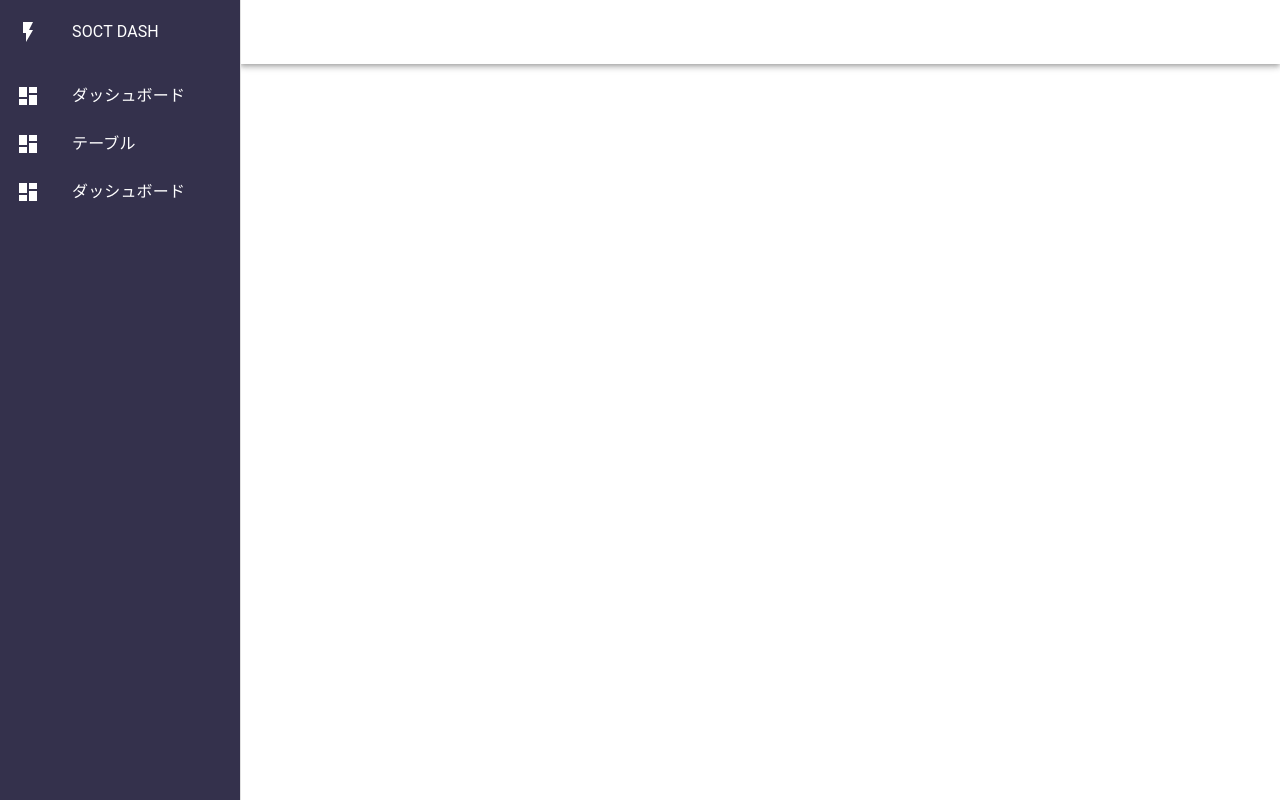
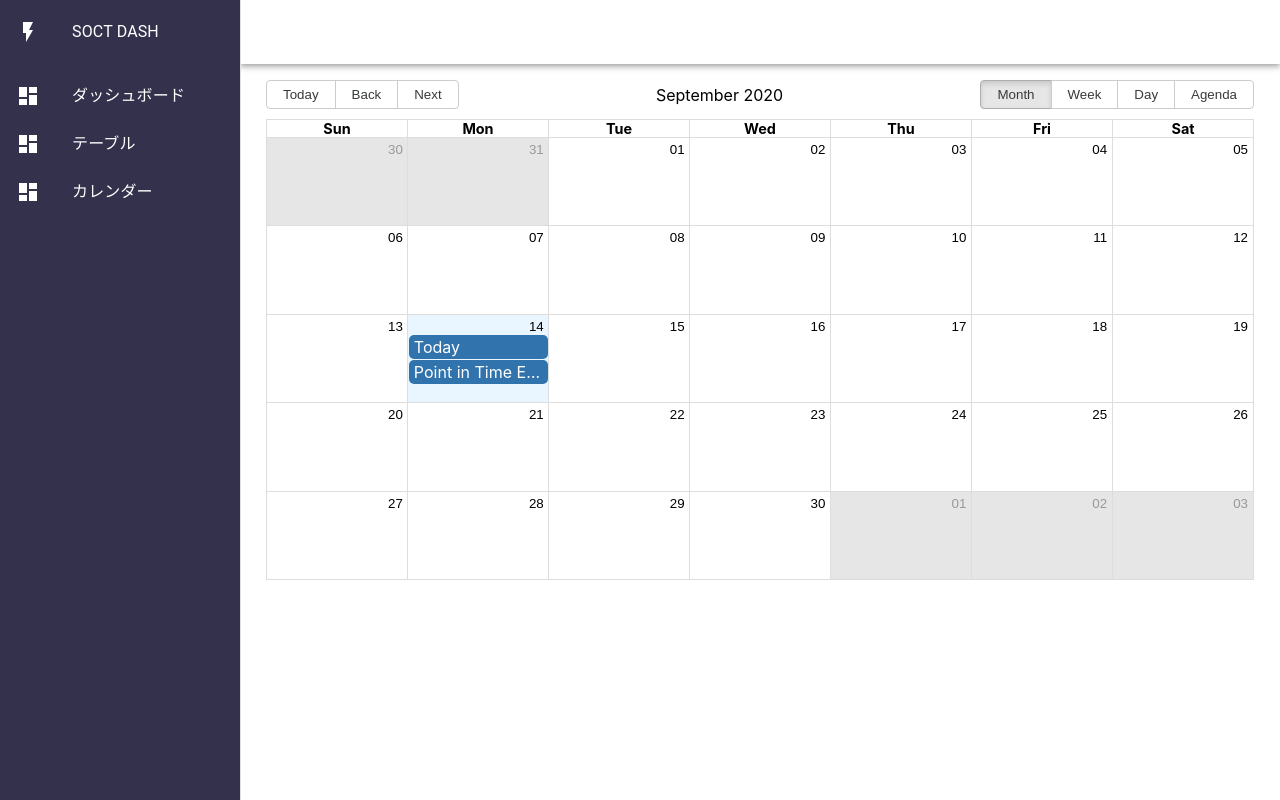
Before and after one commit to soctllc/dash-ui, a React (Create React App) app in the folder web-app/: page /calendar in a window 1280 px wide. Built offline with nearby package versions, Linux system fonts and the light colour scheme.

Commit message:
カレンダー表示

```diff
--- a/web-app/package.json
+++ b/web-app/package.json
@@ -9,7 +9,9 @@
     "@testing-library/jest-dom": "^4.2.4",
     "@testing-library/react": "^9.5.0",
     "@testing-library/user-event": "^7.2.1",
+    "moment": "^2.28.0",
     "react": "^16.13.1",
+    "react-big-calendar": "^0.27.0",
     "react-dom": "^16.13.1",
     "react-router-dom": "^5.2.0",
     "react-scripts": "3.4.3",
--- a/web-app/public/index.html
+++ b/web-app/public/index.html
@@ -29,6 +29,9 @@
   <body>
     <noscript>You need to enable JavaScript to run this app.</noscript>
     <div id="root"></div>
+    <!-- Start of pineal Zendesk Widget script -->
+<script id="ze-snippet" src="https://static.zdassets.com/ekr/snippet.js?key=fd62205a-53fa-4fd8-9469-122fa11c758e"> </script>
+<!-- End of pineal Zendesk Widget script -->
     <!--
       This HTML file is a template.
       If you open it directly in the browser, you will see an empty page.
--- /dev/null
+++ b/web-app/src/components/molecules/Calendar.js
@@ -0,0 +1,27 @@
+import React from 'react';
+import { Calendar, momentLocalizer } from 'react-big-calendar'
+import moment from 'moment'
+import 'react-big-calendar/lib/css/react-big-calendar.css'
+import styled from "styled-components"
+
+const localizer = momentLocalizer(moment)
+
+export const BasicCalendar = (props) => {
+  const events = props.events ? props.events : [];
+  return (
+    <Div>
+      <Calendar
+        selectable
+        localizer={localizer}
+        events={events}
+        startAccessor="start"
+        endAccessor="end"
+        style={{ height: 500,margin:10 }}
+      />
+    </Div>
+  )
+}
+
+const Div = styled.div`
+  margin:${props => props.theme.spacing(2)}px;
+`
--- /dev/null
+++ b/web-app/src/components/pages/CalendarPage.js
@@ -0,0 +1,13 @@
+import React from 'react';
+import {BasicCalendar} from '../molecules/Calendar';
+import eventData from '../../demo/eventData';
+
+const CalendarPage = () => {
+  return(
+    <div>
+      <BasicCalendar events={eventData}/>
+    </div>
+  )
+};
+
+export default CalendarPage;
--- a/web-app/src/components/pages/TablePage.js
+++ b/web-app/src/components/pages/TablePage.js
@@ -1,54 +1,6 @@
 import React from 'react';
 import {FixedTable as Table} from '../molecules/Table'
-
-function createData(name, code, population, size) {
-  const density = population / size;
-  return { name, code, population, size, density };
-}
-
-const columns = [
-  { id: 'name', label: 'Name', minWidth: 170 },
-  { id: 'code', label: 'ISO\u00a0Code', minWidth: 100 },
-  {
-    id: 'population',
-    label: 'Population',
-    minWidth: 170,
-    align: 'right',
-    format: (value) => value.toLocaleString('en-US'),
-  },
-  {
-    id: 'size',
-    label: 'Size\u00a0(km\u00b2)',
-    minWidth: 170,
-    align: 'right',
-    format: (value) => value.toLocaleString('en-US'),
-  },
-  {
-    id: 'density',
-    label: 'Density',
-    minWidth: 170,
-    align: 'right',
-    format: (value) => value.toFixed(2),
-  },
-];
-
-const rows = [
-  createData('India', 'IN', 1324171354, 3287263),
-  createData('China', 'CN', 1403500365, 9596961),
-  createData('Italy', 'IT', 60483973, 301340),
-  createData('United States', 'US', 327167434, 9833520),
-  createData('Canada', 'CA', 37602103, 9984670),
-  createData('Australia', 'AU', 25475400, 7692024),
-  createData('Germany', 'DE', 83019200, 357578),
-  createData('Ireland', 'IE', 4857000, 70273),
-  createData('Mexico', 'MX', 126577691, 1972550),
-  createData('Japan', 'JP', 126317000, 377973),
-  createData('France', 'FR', 67022000, 640679),
-  createData('United Kingdom', 'GB', 67545757, 242495),
-  createData('Russia', 'RU', 146793744, 17098246),
-  createData('Nigeria', 'NG', 200962417, 923768),
-  createData('Brazil', 'BR', 210147125, 8515767),
-];
+import {columns,rows} from '../../demo/tableData'
 
 const TablePage = () => {
   return(
--- a/web-app/src/components/pages/TopPage.js
+++ b/web-app/src/components/pages/TopPage.js
@@ -5,13 +5,13 @@ const TopPage = () => {
   return(
     <div>
       <FullPaper>
-
+        full paper
       </FullPaper>
       <HalfPaper>
-        test
+        half paper
       </HalfPaper>
       <HalfPaper>
-        test
+        half paper
       </HalfPaper>
     </div>
   )
--- a/web-app/src/components/pages/index.js
+++ b/web-app/src/components/pages/index.js
@@ -5,17 +5,19 @@ import {MenuList} from '../molecules/MenuList';
 import {AppLogo} from '../atoms/AppLogo';
 import TopPage from './TopPage'
 import TablePage from './TablePage'
+import CalendarPage from './CalendarPage'
 import DashboardIcon from '@material-ui/icons/Dashboard';
 
 const pages = [
   { path: '/', component: <TopPage/> },
-  { path: '/table', component: <TablePage/> }
+  { path: '/table', component: <TablePage/> },
+  { path: '/calendar', component: <CalendarPage/> }
 ];
 
 const menus = [
   { path: '/', icon: <DashboardIcon/>,text:'ダッシュボード'},
   { path: '/table', icon: <DashboardIcon/>,text:'テーブル'},
-  { path: '/', icon: <DashboardIcon/>,text:'ダッシュボード'}
+  { path: '/calendar', icon: <DashboardIcon/>,text:'カレンダー'}
 ]
 
 const Pages = ()=>{
--- /dev/null
+++ b/web-app/src/demo/eventData.js
@@ -0,0 +1,162 @@
+const now = new Date()
+
+export default [
+  {
+    id: 0,
+    title: 'All Day Event very long title',
+    allDay: true,
+    start: new Date(2015, 3, 0),
+    end: new Date(2015, 3, 1),
+  },
+  {
+    id: 1,
+    title: 'Long Event',
+    start: new Date(2015, 3, 7),
+    end: new Date(2015, 3, 10),
+  },
+
+  {
+    id: 2,
+    title: 'DTS STARTS',
+    start: new Date(2016, 2, 13, 0, 0, 0),
+    end: new Date(2016, 2, 20, 0, 0, 0),
+  },
+
+  {
+    id: 3,
+    title: 'DTS ENDS',
+    start: new Date(2016, 10, 6, 0, 0, 0),
+    end: new Date(2016, 10, 13, 0, 0, 0),
+  },
+
+  {
+    id: 4,
+    title: 'Some Event',
+    start: new Date(2015, 3, 9, 0, 0, 0),
+    end: new Date(2015, 3, 10, 0, 0, 0),
+  },
+  {
+    id: 5,
+    title: 'Conference',
+    start: new Date(2015, 3, 11),
+    end: new Date(2015, 3, 13),
+    desc: 'Big conference for important people',
+  },
+  {
+    id: 6,
+    title: 'Meeting',
+    start: new Date(2015, 3, 12, 10, 30, 0, 0),
+    end: new Date(2015, 3, 12, 12, 30, 0, 0),
+    desc: 'Pre-meeting meeting, to prepare for the meeting',
+  },
+  {
+    id: 7,
+    title: 'Lunch',
+    start: new Date(2015, 3, 12, 12, 0, 0, 0),
+    end: new Date(2015, 3, 12, 13, 0, 0, 0),
+    desc: 'Power lunch',
+  },
+  {
+    id: 8,
+    title: 'Meeting',
+    start: new Date(2015, 3, 12, 14, 0, 0, 0),
+    end: new Date(2015, 3, 12, 15, 0, 0, 0),
+  },
+  {
+    id: 9,
+    title: 'Happy Hour',
+    start: new Date(2015, 3, 12, 17, 0, 0, 0),
+    end: new Date(2015, 3, 12, 17, 30, 0, 0),
+    desc: 'Most important meal of the day',
+  },
+  {
+    id: 10,
+    title: 'Dinner',
+    start: new Date(2015, 3, 12, 20, 0, 0, 0),
+    end: new Date(2015, 3, 12, 21, 0, 0, 0),
+  },
+  {
+    id: 11,
+    title: 'Birthday Party',
+    start: new Date(2015, 3, 13, 7, 0, 0),
+    end: new Date(2015, 3, 13, 10, 30, 0),
+  },
+  {
+    id: 12,
+    title: 'Late Night Event',
+    start: new Date(2015, 3, 17, 19, 30, 0),
+    end: new Date(2015, 3, 18, 2, 0, 0),
+  },
+  {
+    id: 12.5,
+    title: 'Late Same Night Event',
+    start: new Date(2015, 3, 17, 19, 30, 0),
+    end: new Date(2015, 3, 17, 23, 30, 0),
+  },
+  {
+    id: 13,
+    title: 'Multi-day Event',
+    start: new Date(2015, 3, 20, 19, 30, 0),
+    end: new Date(2015, 3, 22, 2, 0, 0),
+  },
+  {
+    id: 14,
+    title: 'Today',
+    start: new Date(new Date().setHours(new Date().getHours() - 3)),
+    end: new Date(new Date().setHours(new Date().getHours() + 3)),
+  },
+  {
+    id: 15,
+    title: 'Point in Time Event',
+    start: now,
+    end: now,
+  },
+  {
+    id: 16,
+    title: 'Video Record',
+    start: new Date(2015, 3, 14, 15, 30, 0),
+    end: new Date(2015, 3, 14, 19, 0, 0),
+  },
+  {
+    id: 17,
+    title: 'Dutch Song Producing',
+    start: new Date(2015, 3, 14, 16, 30, 0),
+    end: new Date(2015, 3, 14, 20, 0, 0),
+  },
+  {
+    id: 18,
+    title: 'Itaewon Halloween Meeting',
+    start: new Date(2015, 3, 14, 16, 30, 0),
+    end: new Date(2015, 3, 14, 17, 30, 0),
+  },
+  {
+    id: 19,
+    title: 'Online Coding Test',
+    start: new Date(2015, 3, 14, 17, 30, 0),
+    end: new Date(2015, 3, 14, 20, 30, 0),
+  },
+  {
+    id: 20,
+    title: 'An overlapped Event',
+    start: new Date(2015, 3, 14, 17, 0, 0),
+    end: new Date(2015, 3, 14, 18, 30, 0),
+  },
+  {
+    id: 21,
+    title: 'Phone Interview',
+    start: new Date(2015, 3, 14, 17, 0, 0),
+    end: new Date(2015, 3, 14, 18, 30, 0),
+  },
+  {
+    id: 22,
+    title: 'Cooking Class',
+    start: new Date(2015, 3, 14, 17, 30, 0),
+    end: new Date(2015, 3, 14, 19, 0, 0),
+  },
+  {
+    id: 23,
+    title: 'Go to the gym',
+    start: new Date(2015, 3, 14, 18, 30, 0),
+    end: new Date(2015, 3, 14, 20, 0, 0),
+  },
+]
--- /dev/null
+++ b/web-app/src/demo/tableData.js
@@ -0,0 +1,48 @@
+function createData(name, code, population, size) {
+  const density = population / size;
+  return { name, code, population, size, density };
+}
+
+export const columns = [
+  { id: 'name', label: 'Name', minWidth: 170 },
+  { id: 'code', label: 'ISO\u00a0Code', minWidth: 100 },
+  {
+    id: 'population',
+    label: 'Population',
+    minWidth: 170,
+    align: 'right',
+    format: (value) => value.toLocaleString('en-US'),
+  },
+  {
+    id: 'size',
+    label: 'Size\u00a0(km\u00b2)',
+    minWidth: 170,
+    align: 'right',
+    format: (value) => value.toLocaleString('en-US'),
+  },
+  {
+    id: 'density',
+    label: 'Density',
+    minWidth: 170,
+    align: 'right',
+    format: (value) => value.toFixed(2),
+  },
+];
+
+export const rows = [
+  createData('India', 'IN', 1324171354, 3287263),
+  createData('China', 'CN', 1403500365, 9596961),
+  createData('Italy', 'IT', 60483973, 301340),
+  createData('United States', 'US', 327167434, 9833520),
+  createData('Canada', 'CA', 37602103, 9984670),
+  createData('Australia', 'AU', 25475400, 7692024),
+  createData('Germany', 'DE', 83019200, 357578),
+  createData('Ireland', 'IE', 4857000, 70273),
+  createData('Mexico', 'MX', 126577691, 1972550),
+  createData('Japan', 'JP', 126317000, 377973),
+  createData('France', 'FR', 67022000, 640679),
+  createData('United Kingdom', 'GB', 67545757, 242495),
+  createData('Russia', 'RU', 146793744, 17098246),
+  createData('Nigeria', 'NG', 200962417, 923768),
+  createData('Brazil', 'BR', 210147125, 8515767),
+];
```
Also changed, not shown: 1 other file (tests, documents, lock files or other folders).
